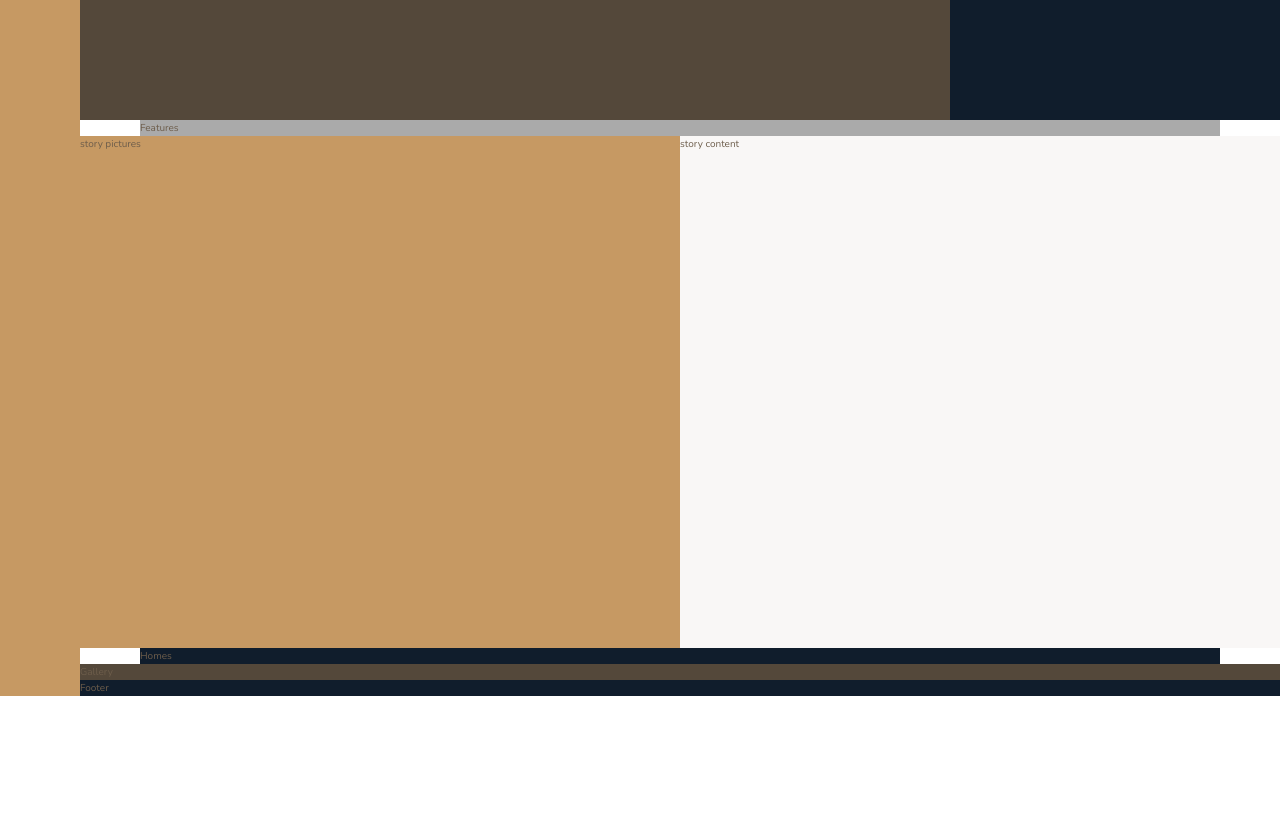
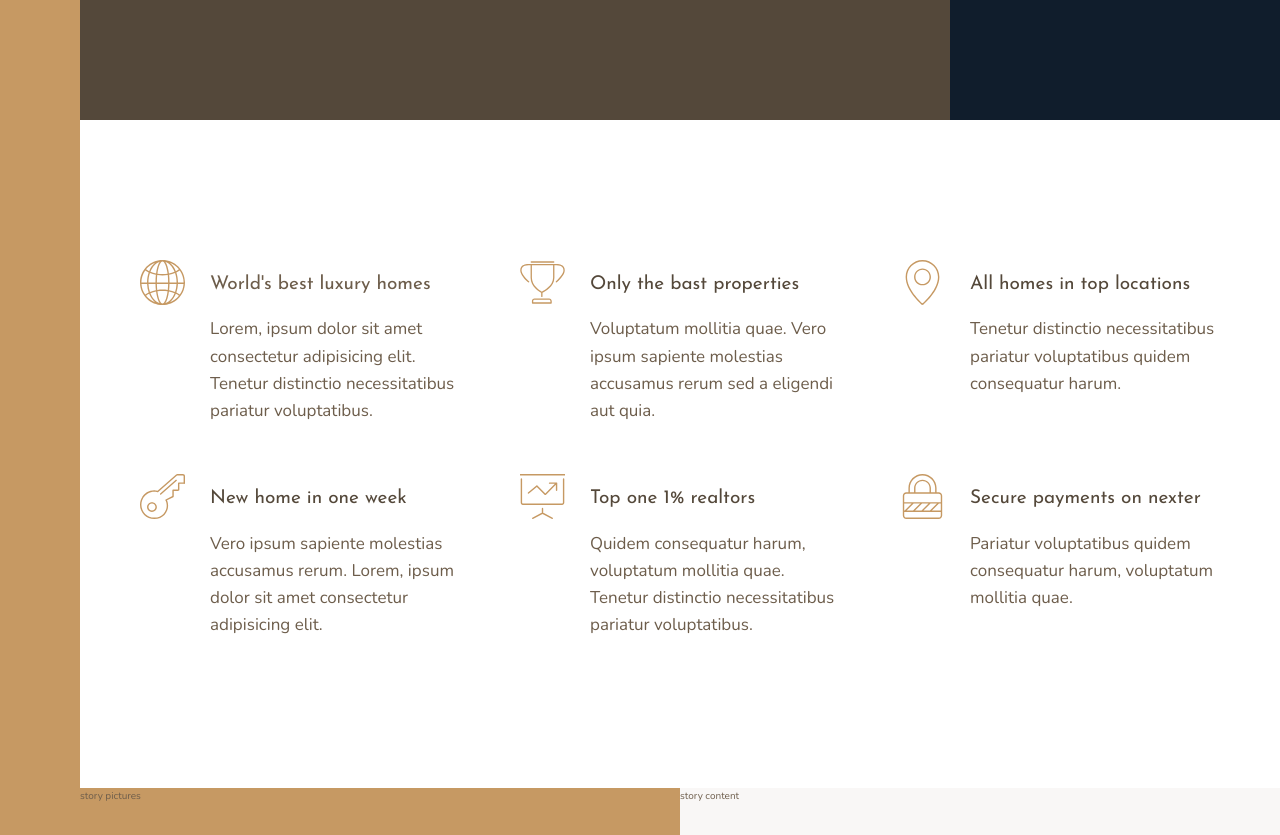
Before and after one commit to lasjorg/tut-nexter, a website: page index.html in a window 1280 px wide. Shown: the part 520-1355 px from the top of the page. Before the commit the page ends 1216 px from the top, so only its background shows below. Drawn offline with nearby package versions, Linux system fonts and the light colour scheme.

Commit message:
Add features section

```diff
--- a/index.html
+++ b/index.html
@@ -27,8 +27,57 @@
         Top realtors
     </div>
 
+    <!-- Features Section -->
+    <!-- https://www.w3.org/TR/SVG2/linking.html#XLinkRefAttrs -->
+    <!-- https://www.w3.org/Graphics/SVG/WG/wiki/Href -->
     <section class="features">
-        Features
+        <div class="feature">
+            <svg class="feature__icon">
+                <use xlink:href="img/sprite.svg#icon-global"></use>
+            </svg>
+            <h4 class="heading-4">World's best luxury homes</h4>
+            <p class="feature__text">Lorem, ipsum dolor sit amet consectetur adipisicing elit. Tenetur distinctio necessitatibus pariatur voluptatibus.</p>
+        </div>
+
+        <div class="feature">
+            <svg class="feature__icon">
+                <use xlink:href="img/sprite.svg#icon-trophy"></use>
+            </svg>
+            <h4 class="heading-4 heading-4--dark">Only the bast properties</h4>
+            <p class="feature__text">Voluptatum mollitia quae. Vero ipsum sapiente molestias accusamus rerum sed a eligendi aut quia.</p>
+        </div>
+
+        <div class="feature">
+            <svg class="feature__icon">
+                <use xlink:href="img/sprite.svg#icon-map-pin"></use>
+            </svg>
+            <h4 class="heading-4 heading-4--dark">All homes in top locations</h4>
+            <p class="feature__text">Tenetur distinctio necessitatibus pariatur voluptatibus quidem consequatur harum.</p>
+        </div>
+
+        <div class="feature">
+            <svg class="feature__icon">
+                <use xlink:href="img/sprite.svg#icon-key"></use>
+            </svg>
+            <h4 class="heading-4 heading-4--dark">New home in one week</h4>
+            <p class="feature__text">Vero ipsum sapiente molestias accusamus rerum. Lorem, ipsum dolor sit amet consectetur adipisicing elit.</p>
+        </div>
+
+        <div class="feature">
+            <svg class="feature__icon">
+                <use xlink:href="img/sprite.svg#icon-presentation"></use>
+            </svg>
+            <h4 class="heading-4 heading-4--dark">Top one 1% realtors</h4>
+            <p class="feature__text">Quidem consequatur harum, voluptatum mollitia quae. Tenetur distinctio necessitatibus pariatur voluptatibus.</p>
+        </div>
+
+        <div class="feature">
+            <svg class="feature__icon">
+                <use xlink:href="img/sprite.svg#icon-lock"></use>
+            </svg>
+            <h4 class="heading-4 heading-4--dark">Secure payments on nexter</h4>
+            <p class="feature__text">Pariatur voluptatibus quidem consequatur harum, voluptatum mollitia quae.</p>
+        </div>
     </section>
 
     <div class="story__pictures">
--- a/sass/_features.scss
+++ b/sass/_features.scss
@@ -1,4 +1,35 @@
 .features {
-  background-color: $color-grey-light-2;
+  display: grid;
+  grid-template-columns: repeat(auto-fit, minmax(30rem, 1fr));
+  /* 30rem gives less text wrapping, looks better imo */
+  /* grid-template-columns: repeat(auto-fit, minmax(25rem, 1fr)); */
+  grid-gap: 6rem;
+  margin: 15rem 0;
+  /* Using explicit rows with min-content on the feature class
+   * seems to do the same as align-items: start */
+  /*align-items: start;*/
+
+  /* features section placement in site layout */
   grid-column: center-start / center-end;
 }
+
+.feature {
+  display: grid;
+  grid-template-columns: min-content 1fr;
+  grid-template-rows: min-content min-content;
+  grid-column-gap: 2.5rem;
+  grid-row-gap: 1.5rem;
+
+  &__icon {
+    fill: $color-primary;
+    width: 4.5rem;
+    height: 4.5rem;
+    grid-row: 1 / span 2;
+    transform: translateY(-1rem);
+  }
+
+  &__text {
+    font-size: 1.7rem;
+  }
+
+}
--- a/sass/_typography.scss
+++ b/sass/_typography.scss
@@ -0,0 +1,29 @@
+%heading {
+  font-family: $font-display;
+  font-weight: 400;
+}
+
+.heading-1 {
+  @extend %heading;
+}
+
+.heading-2 {
+  @extend %heading;
+}
+
+.heading-3 {
+  @extend %heading;
+}
+
+.heading-4 {
+  @extend %heading;
+  font-size: 1.9rem;
+
+  &--light {
+    color: $color-grey-light-1;
+  }
+
+  &--dark {
+    color: $color-grey-dark-1;
+  }
+}
```
Also changed, not shown: css/style.css.
